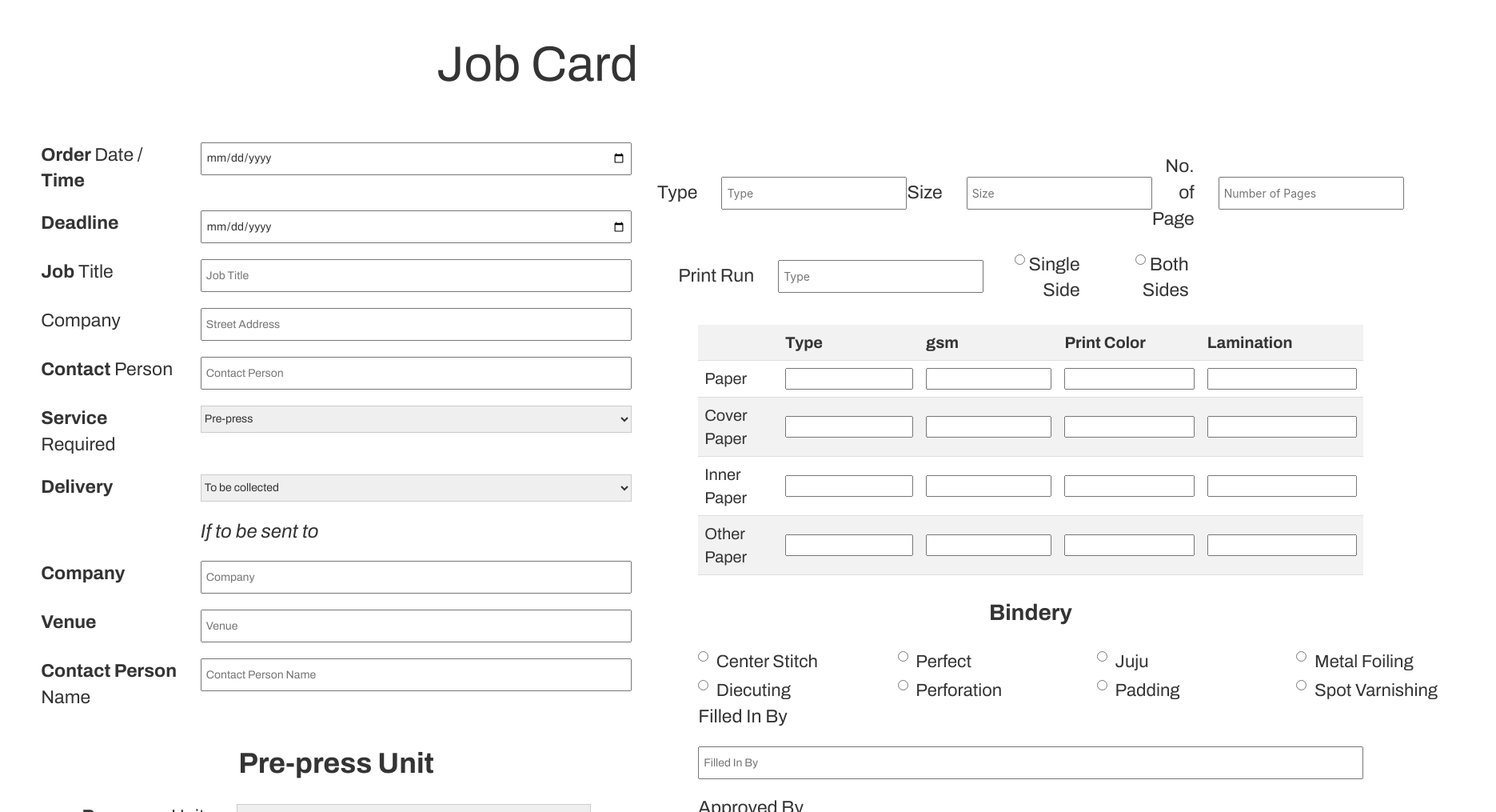
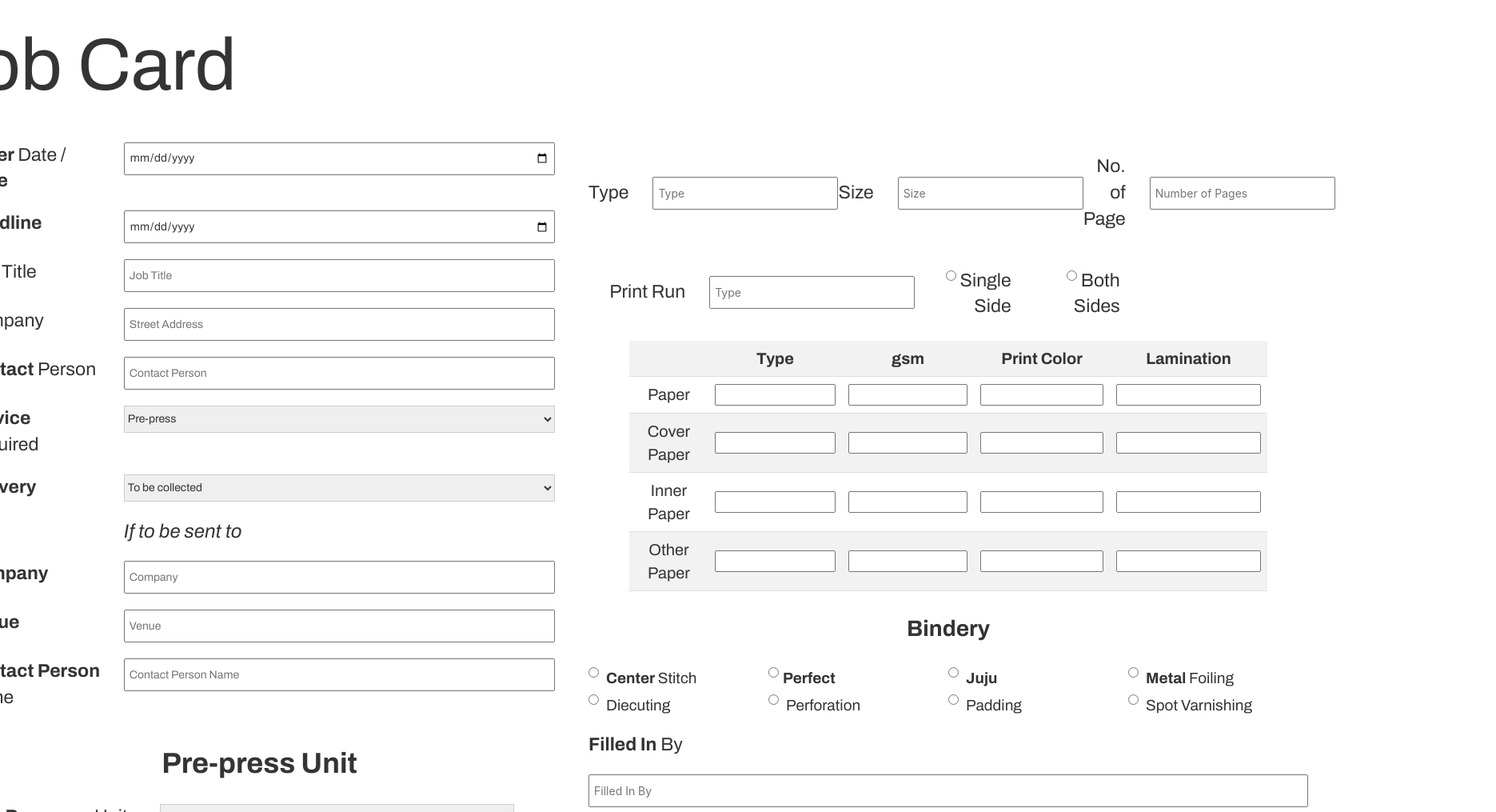
Before and after one commit to sarthakshrestha/erp-prototype, a React (Vite) app: page /test-job-card in a window 1280 px wide. Shown: the top 1015 px of the page at 80% size, 1871 px wide, since content can reach past the window. Built offline with nearby package versions, Linux system fonts and the light colour scheme; a web font is replaced by a local one.

Commit message:
Screenshot feature added

```diff
--- a/package.json
+++ b/package.json
@@ -16,13 +16,18 @@
     "axios": "^1.6.7",
     "class-variance-authority": "^0.7.0",
     "clsx": "^2.1.0",
+    "html2canvas": "^1.4.1",
+    "jspdf": "^2.5.1",
     "lucide-react": "^0.354.0",
     "react": "^18.2.0",
     "react-dom": "^18.2.0",
     "react-router-dom": "^6.22.0",
+    "react-screen-capture": "^1.1.1",
+    "react-to-pdf": "^1.0.1",
     "recharts": "^2.12.2",
     "rsuite": "^5.55.1",
     "tailwind-merge": "^2.2.1",
+    "use-react-screenshot": "^4.0.0",
     "vaul": "^0.9.0"
   },
   "devDependencies": {
--- a/src/App.jsx
+++ b/src/App.jsx
@@ -11,22 +11,28 @@ import JobCard from './components/test/job-card';
 import SignIn from "@/components/sign-in/sign-in.jsx";
 import VarForm from './components/var-form/varform';
 import CostCalculation from './components/cost-calculation/costcalc';
-
+import { useRef } from 'react';
+// import Pdf from 'react-to-pdf';
 
 function App() {
 
+  // const ref = useRef();
+
   return (
+    <div>
       <BrowserRouter>
       <Routes>
         <Route path="/" element={<Dropdown />} />
           <Route path="/sign-in" element={<SignIn />} />
         <Route path="/order-item" element={<MainForm />} />
         <Route path="/token-order" element={<TokenOrder />} />
-        <Route path="/test-job-card" element={<JobCard />} />
+
+        <Route path="/test-job-card" element={<JobCard/>} />
         <Route path="/var-form" element={<VarForm />} />
         <Route path="/cost-calc" element={<CostCalculation />} />
       </Routes>
     </BrowserRouter>
+    </div>
   )
 }
 
--- a/src/components/styles/job-card.css
+++ b/src/components/styles/job-card.css
@@ -18,6 +18,8 @@
 .job-container{
   display: grid;
   margin: 0 auto;
+  width: 100vw;
+  margin-left: -18rem;
 }
 
 .title-h{
@@ -42,12 +44,21 @@
     font-weight: 400;
 }
 
+/* .screenshot-main{
+  width: 100vw;
+  height: 100vh;
+} */
+
+.screenshot-main{
+  width: 100vw;
+}
+
 .hero h1{
   margin: 0 auto;
   margin-top: 50px;
   margin-left: 50%;
-  left: 50%;
-  right: 70%;
+  right: 44%;
+  position: relative;
 }
 
 .fullwidth {
@@ -103,9 +114,11 @@ input, textarea {
 
 .paper-table th,
 .paper-table td {
-  font-size: 20px;
-  padding: 8px;
-  text-align: left;
+  font-size: 17px;
+  padding: 7px;
+  text-wrap: wrap;
+  text-align: center;
+
   border-bottom: 1px solid #ddd;
 }
 
@@ -170,7 +183,6 @@ input, textarea {
 
 }
 
-
 .paper-table-1 {
     width: 100%;
     border-collapse: collapse;
@@ -180,7 +192,7 @@ input, textarea {
   .paper-table-1 td {
     font-size: 20px;
     padding: 8px;
-    text-align: left;
+    text-align: center;
     border-bottom: 1px solid #ddd;
   }
 
@@ -202,49 +214,50 @@ input, textarea {
   }
 
   .bindery-container{
-    width: 120%;
+    width: 100%;
     display: flex;
-    flex-wrap: wrap;
+    /* flex-wrap: wrap;  */
+    margin-right: 50px;
 }
 
 .bindery-container label{
-  font-size: 22px;
+  font-size: 19px;
+  flex: 1;
+  margin-right: 10px;
 }
+
 
 .v-form{
   display: flex;
   flex-direction: column;
 }
 
-
-
 .left-side{
   flex: 1;
   width: 940px;
-  margin-right: -10px;
 }
 
 .right-side{
   margin-top: 5rem;
   flex: 1;
-  width: 1080px;
+  width: 900px;
+  margin-right: 4rem;
   right: 1%;
   position: relative;
-
 }
 
 
-.bindery-container label {
+/* .bindery-container label {
     flex: 1;
     margin-right: 10px;
-}
+} */
 
 .job-container h1{
   text-align: center;
   font-family: 'Archivo', sans-serif;
+  position: relative;
   font-weight: 400;
-  font-size: 62px;
-
+  font-size: 92px;
 }
 
 .job-container h2{
--- a/src/components/test/job-card.jsx
+++ b/src/components/test/job-card.jsx
@@ -1,6 +1,9 @@
-import React from "react";
+import React, { useRef } from "react";
+import { useState } from "react";
 import "../styles/job-card.css";
 import Gap from "../resuable-comps/gap";
+import jsPDF from "jspdf";
+import html2canvas from "html2canvas";
 
 const options = {
   serviceRequired: [
@@ -33,7 +36,20 @@ const options = {
 };
 
 export default function JobCard() {
+  const componentRef = useRef();
+
+  const captureComponent = () => {
+    html2canvas(componentRef.current).then((canvas) => {
+      const imgData = canvas.toDataURL("image/png");
+      const link = document.createElement("a");
+      link.href = imgData;
+      link.download = "jobCardScreenshot.png"; // Preferred filename for download
+      link.click();
+    });
+  };
+
   return (
+    <div className="screenshot-main" ref={componentRef}>
       <div className="job-container">
         <div className="hero">
           <h1>Job Card</h1>
@@ -46,14 +62,18 @@ export default function JobCard() {
               <Gap />
 
               <form action="" className="form">
-              <label htmlFor="fullName"><b>Order </b>Date / <b>Time</b> </label>
+                <label htmlFor="fullName">
+                  <b>Order </b>Date / <b>Time</b>{" "}
+                </label>
                 <input
                   type="date"
                   id="order-date"
                   name="order-date"
                   placeholder="Date"
                 />
-              <label htmlFor="fullName"><b>Deadline</b></label>
+                <label htmlFor="fullName">
+                  <b>Deadline</b>
+                </label>
                 <input
                   type="date"
                   id="daedline-date"
@@ -61,7 +81,9 @@ export default function JobCard() {
                   placeholder="Date"
                 />
 
-              <label htmlFor="email"><b>Job</b> Title</label>
+                <label htmlFor="email">
+                  <b>Job</b> Title
+                </label>
                 <input
                   type="text"
                   id="job-title"
@@ -78,7 +100,9 @@ export default function JobCard() {
                   placeholder="Street Address"
                 />
 
-              <label htmlFor="aptNumber"><b>Contact</b> Person</label>
+                <label htmlFor="aptNumber">
+                  <b>Contact</b> Person
+                </label>
                 <input
                   className="text"
                   type="text"
@@ -87,7 +111,9 @@ export default function JobCard() {
                   placeholder="Contact Person"
                 />
 
-              <label htmlFor="firstOption"><b>Service </b>Required</label>
+                <label htmlFor="firstOption">
+                  <b>Service </b>Required
+                </label>
                 <select id="firstOption" name="firstOption">
                   {options.serviceRequired.map((option) => (
                     <option key={option.value} value={option.value}>
@@ -96,7 +122,9 @@ export default function JobCard() {
                   ))}
                 </select>
 
-              <label htmlFor="deliveryOption"><b>Delivery</b></label>
+                <label htmlFor="deliveryOption">
+                  <b>Delivery</b>
+                </label>
                 <select id="deliveryOption" name="deliveryOption">
                   {options.deliveryOptions.map((option) => (
                     <option key={option.value} value={option.value}>
@@ -108,7 +136,9 @@ export default function JobCard() {
                 <p>
                   <i>If to be sent to</i>
                 </p>
-              <label htmlFor="company"><b>Company</b></label>
+                <label htmlFor="company">
+                  <b>Company</b>
+                </label>
                 <input
                   className="text"
                   type="text"
@@ -116,7 +146,9 @@ export default function JobCard() {
                   name="company-name"
                   placeholder="Company"
                 />
-              <label htmlFor="venue"><b>Venue</b></label>
+                <label htmlFor="venue">
+                  <b>Venue</b>
+                </label>
                 <input
                   className="text"
                   type="text"
@@ -124,7 +156,9 @@ export default function JobCard() {
                   name="venue-name"
                   placeholder="Venue"
                 />
-              <label htmlFor="contactName"><b>Contact Person</b> Name</label>
+                <label htmlFor="contactName">
+                  <b>Contact Person</b> Name
+                </label>
                 <input
                   className="text"
                   type="text"
@@ -135,10 +169,14 @@ export default function JobCard() {
               </form>
               <br></br>
               <br></br>
-            <h2 className="title-h"><b>Pre-press</b> Unit</h2>
+              <h2 className="title-h">
+                <b>Pre-press</b> Unit
+              </h2>
               <section className="container">
                 <form action="" className="form">
-                <label htmlFor="pre-press"><b>Pre-press</b> Unit</label>
+                  <label htmlFor="pre-press">
+                    <b>Pre-press</b> Unit
+                  </label>
                   <select id="pre-press1">
                     {options.prePress.map((option) => (
                       <option key={option.value} value={option.value}>
@@ -147,7 +185,9 @@ export default function JobCard() {
                     ))}
                   </select>
 
-                <label htmlFor="materialReceived"><b>Material</b> Received</label>
+                  <label htmlFor="materialReceived">
+                    <b>Material</b> Received
+                  </label>
                   <select id="materialReceived">
                     {options.materialReceived.map((option) => (
                       <option key={option.value} value={option.value}>
@@ -156,7 +196,9 @@ export default function JobCard() {
                     ))}
                   </select>
 
-                <label htmlFor="flapSize"><b>Flap</b> Size</label>
+                  <label htmlFor="flapSize">
+                    <b>Flap</b> Size
+                  </label>
                   <select id="flapSize">
                     {options.flapSize.map((option) => (
                       <option key={option.value} value={option.value}>
@@ -164,7 +206,9 @@ export default function JobCard() {
                       </option>
                     ))}
                   </select>
-                <label htmlFor="ManualflapSize"><b>Manual</b> Flap Size</label>
+                  <label htmlFor="ManualflapSize">
+                    <b>Manual</b> Flap Size
+                  </label>
                   <input
                     type="text"
                     id="ManualflapSize"
@@ -236,12 +280,15 @@ export default function JobCard() {
                     id="plateScreentype"
                     name="plateScreentype"
                     placeholder="Plate Screen Type"
-                /><Gap/>
+                  />
+                  <Gap />
                 </form>
                 <Gap />
                 <label htmlFor="plateDamage">
                   <b>
-                  <h2 className="s-1"><b>Plate</b> Damage</h2>
+                    <h2 className="s-1">
+                      <b>Plate</b> Damage
+                    </h2>
                   </b>
                 </label>
                 <br></br>
@@ -273,6 +320,7 @@ export default function JobCard() {
 
               <br></br>
               <table className="paper-table">
+                <tbody>
                   <tr>
                     <th>Size</th>
                     <th>1 color</th>
@@ -351,6 +399,7 @@ export default function JobCard() {
                       <input type="text" />
                     </td>
                   </tr>
+                </tbody>
               </table>
             </section>
             <h3>Paper Unit</h3>
@@ -505,14 +554,17 @@ export default function JobCard() {
           <div className="right-side">
             <section className="right-container">
               <div className="r-form">
+
                 <label htmlFor="type">Type</label>
                 <Gap />
                 <input type="text" id="type" name="type" placeholder="Type" />
                 <Gap />
+                <Gap/>
                 <label htmlFor="size">Size</label>
                 <Gap />
                 <input type="text" id="size" name="size" placeholder="Size" />
                 <Gap />
+                <Gap/>
                 <label htmlFor="number-page">No. of Page</label>
                 <Gap />
                 <input
@@ -521,16 +573,18 @@ export default function JobCard() {
                   name="number-page"
                   placeholder="Number of Pages"
                 />
-            </div>
+              </div><Gap/>
             </section>
             <Gap />
+            <div>
               <section className="right-container">
                 <div className="r-form">
                   <label htmlFor="type">Print Run</label>
                   <Gap />
                   <input type="text" id="type" name="type" placeholder="Type" />
                   <label>
-                <input type="radio" name="side" value="single" /> Single Side
+                    <input type="radio" name="side" value="single" /> Single
+                    Side
                   </label>
                   <Gap />
                   <label>
@@ -541,6 +595,7 @@ export default function JobCard() {
               </section>
               <section className="container">
                 <table className="paper-table-1">
+                  <tbody>
                     <thead>
                       <tr>
                         <th> </th>
@@ -612,43 +667,47 @@ export default function JobCard() {
                         </td>
                       </tr>
                     </tbody>
+                  </tbody>
                 </table>
               </section>
-          <section className="container">
+              <section className="b-container">
                 <h3>Bindery</h3>
                 <Gap />
                 <div className="bindery-container">
                   <Gap />
                   <Gap />
                   <label>
-                <input type="radio" name="side" value="centerStitch" /> Center
+                    <input type="radio" name="side" value="centerStitch" />{" "}
+                    <b>Center </b>
                     Stitch
                   </label>
                   <Gap />
                   <label>
-                <input type="radio" name="side" value="perfect" /> Perfect
+                    <input type="radio" name="side" value="perfect" />
+                    <b>Perfect</b>
                   </label>
                   <Gap />
                   <label>
-                <input type="radio" name="side" value="juju" /> Juju
+                    <input type="radio" name="side" value="juju" /> <b>Juju</b>
                   </label>
                   <Gap />
                   <label>
-                <input type="radio" name="side" value="metalFoiling" /> Metal
+                    <input type="radio" name="side" value="metalFoiling" />{" "}
+                    <b>Metal </b>
                     Foiling
                   </label>
                   <Gap />
-
                 </div>
                 <div className="bindery-container">
                   <label>
                     <input type="radio" name="side" value="metalFoiling" />{" "}
                     Diecuting
-              </label><br></br>
+                  </label>
+                  <br></br>
                   <label>
-                <input type="radio" name="side" value="centerStitch" /> Perforation
+                    <input type="radio" name="side" value="centerStitch" />{" "}
+                    Perforation
                   </label>
-
 
                   <label>
                     <input type="radio" name="side" value="padding" /> Padding
@@ -659,10 +718,12 @@ export default function JobCard() {
                     Varnishing
                   </label>
                   <Gap />
-
                 </div>
+                <Gap/>
                 <div className="v-form">
-              <label htmlFor="type">Filled In By</label>
+                  <label htmlFor="type">
+                    <b>Filled In</b> By
+                  </label>
                   <Gap />
                   <input
                     type="text"
@@ -671,7 +732,9 @@ export default function JobCard() {
                     placeholder="Filled In By"
                   />
                   <Gap />
-              <label htmlFor="type">Approved By</label>
+                  <label htmlFor="type">
+                    <b>Approved</b> By
+                  </label>
                   <Gap />
                   <input
                     type="text"
@@ -679,12 +742,18 @@ export default function JobCard() {
                     name="type"
                     placeholder="Approved By"
                   />
-            </div>
+                </div><Gap/><Gap/>
               </section>
               <div className="r-form">
+              <Gap/>
                 <h3>Press Unit</h3>
                 <Gap />
-            <input type="text" id="type" name="type" placeholder="Total Set" />
+                <input
+                  type="text"
+                  id="type"
+                  name="type"
+                  placeholder="Total Set"
+                />
                 <Gap />
               </div>
               <Gap />
@@ -694,7 +763,12 @@ export default function JobCard() {
               </div>
               <input type="text" id="type" name="type" placeholder="Forma" />
               <Gap />
-          <input type="text" id="type" name="type" placeholder="Work & Turn" />
+              <input
+                type="text"
+                id="type"
+                name="type"
+                placeholder="Work & Turn"
+              />
               <Gap /> <Gap />
               <table className="paper-table">
                 <thead>
@@ -878,9 +952,15 @@ export default function JobCard() {
               </table>
             </div>
           </div>
-      <button className="submit-btn" type="submit">
+        </div>
+        {/* <button className="submit-btn" type="submit" onClick={handleDownload}>
+        Submit
+      </button> */}
+
+        <button className="submit-btn" type="submit" onClick={captureComponent}>
           Submit
         </button>
       </div>
+    </div>
   );
 }
```
Also changed, not shown: 1 other file (tests, documents, lock files or other folders). Lines whose indentation alone changed are shown as unchanged.
